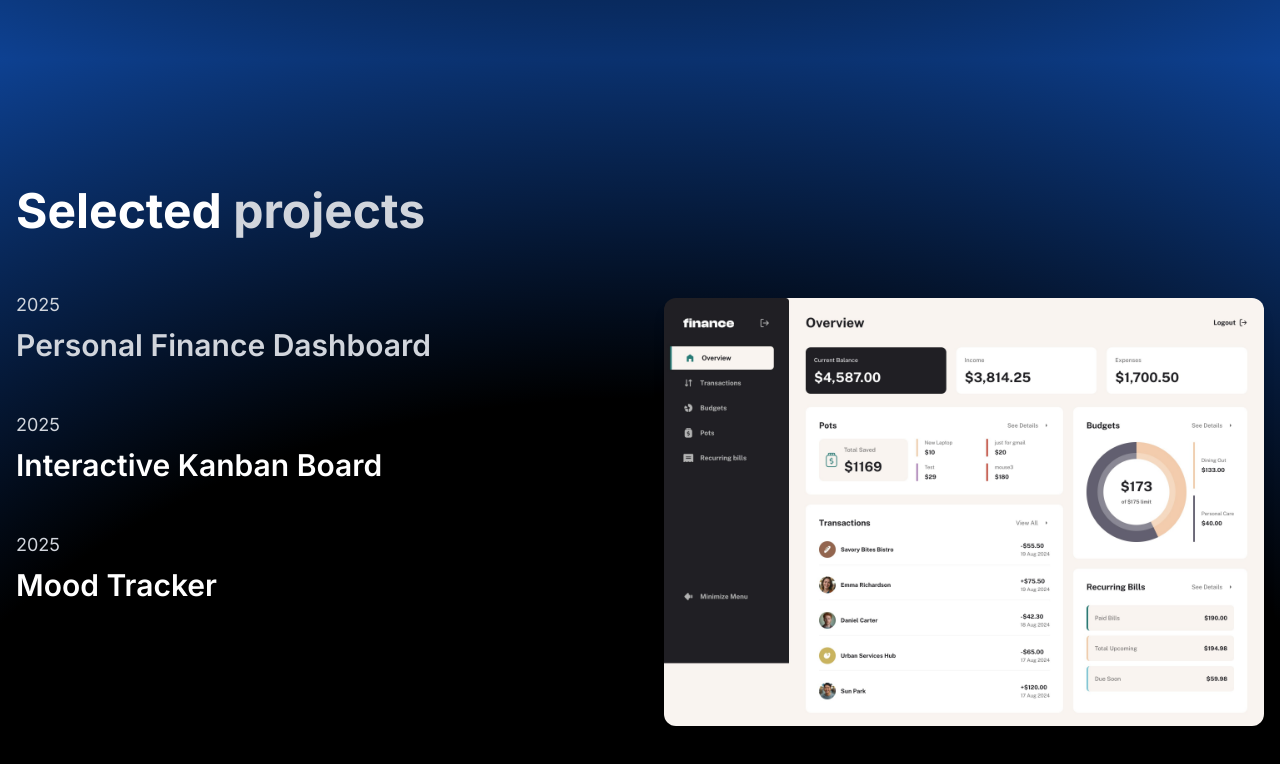
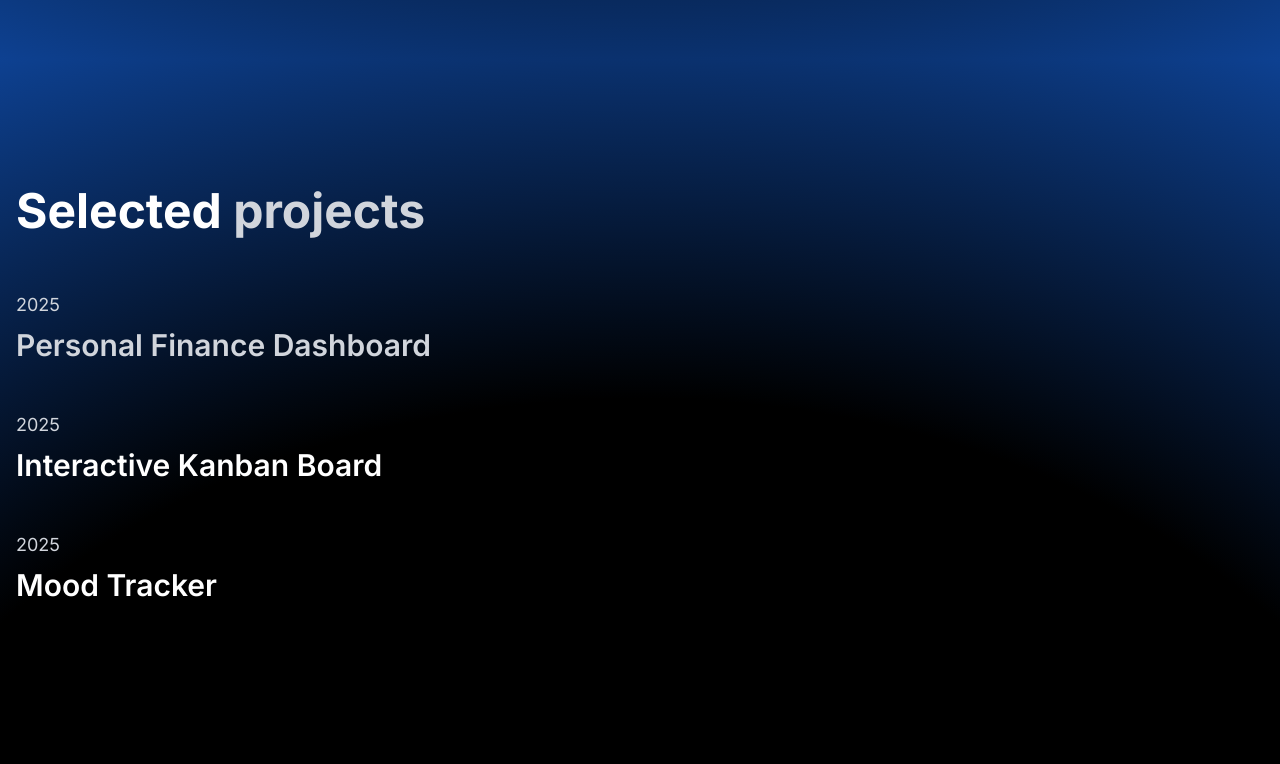
Before and after one commit to maziarja/Maziar-portfolio, a Next.js app: page / in a window 1280 px wide. Shown: the part 2557-3321 px from the top of the page. Built offline with nearby package versions, Linux system fonts and the light colour scheme.

Commit message:
improving ui on portfolio image section on lg screen

```diff
--- a/app/_components/Portfolio.tsx
+++ b/app/_components/Portfolio.tsx
@@ -130,6 +130,7 @@ function Portfolio() {
             transition={{ duration: 0.2, ease: "easeInOut" }}
             className="hidden items-center justify-center lg:flex lg:h-[650px]"
           >
+            {showProjectDetails && (
               <a
                 className="cursor-pointer rounded-xl"
                 target="_blank"
@@ -144,6 +145,7 @@ function Portfolio() {
                   height={450}
                 />
               </a>
+            )}
           </motion.div>
         </AnimatePresence>
       </div>
```
Lines whose indentation alone changed are shown as unchanged.
